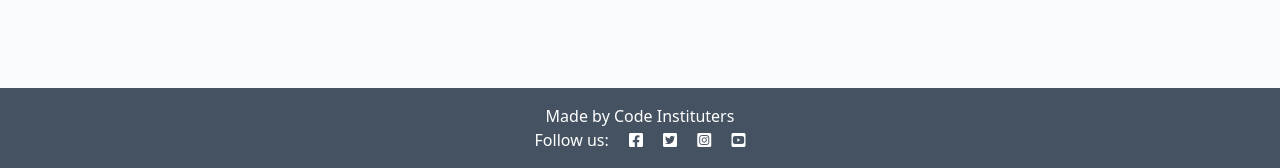
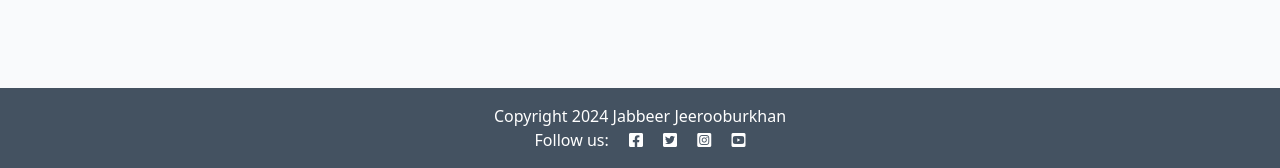
Before and after one commit to Jab90/django-blog, a Django app: page / in a window 1280 px wide. Shown: the part 632-800 px from the top of the page. Run offline with Django 4.2, Linux system fonts and the light colour scheme; data that the repository does not hold is empty.

Commit message:
template inheritance

```diff
--- a/blog/templates/blog/index.html
+++ b/blog/templates/blog/index.html
@@ -50,3 +50,7 @@
 
 <!-- index.html content ends here -->
 {% endblock %}
+
+{% block copyright %}
+    Copyright 2024 Jabbeer Jeerooburkhan
+{% endblock %}
--- a/templates/base.html
+++ b/templates/base.html
@@ -56,13 +56,14 @@
 
         {% block content %}
         <!-- Content Goes here -->
+         <p>This is my default paragraph</p>
         {% endblock content %}
 
     </main>
 
     <!-- Footer -->
     <footer class="footer mt-auto py-3 dark-bg">
-        <p class="m-0 text-center text-white">Made by Code Instituters</p>
+        <p class="m-0 text-center text-white">{% block copyright %} Made By Code Instituters {% endblock copyright %}</p>
         <p class="m-0 text-center text-white">Follow us: <i class="fab fa-facebook-square ms-3"></i>
             <i class="fab fa-twitter-square ms-3"></i>
             <i class="fab fa-instagram-square ms-3"></i>
```
